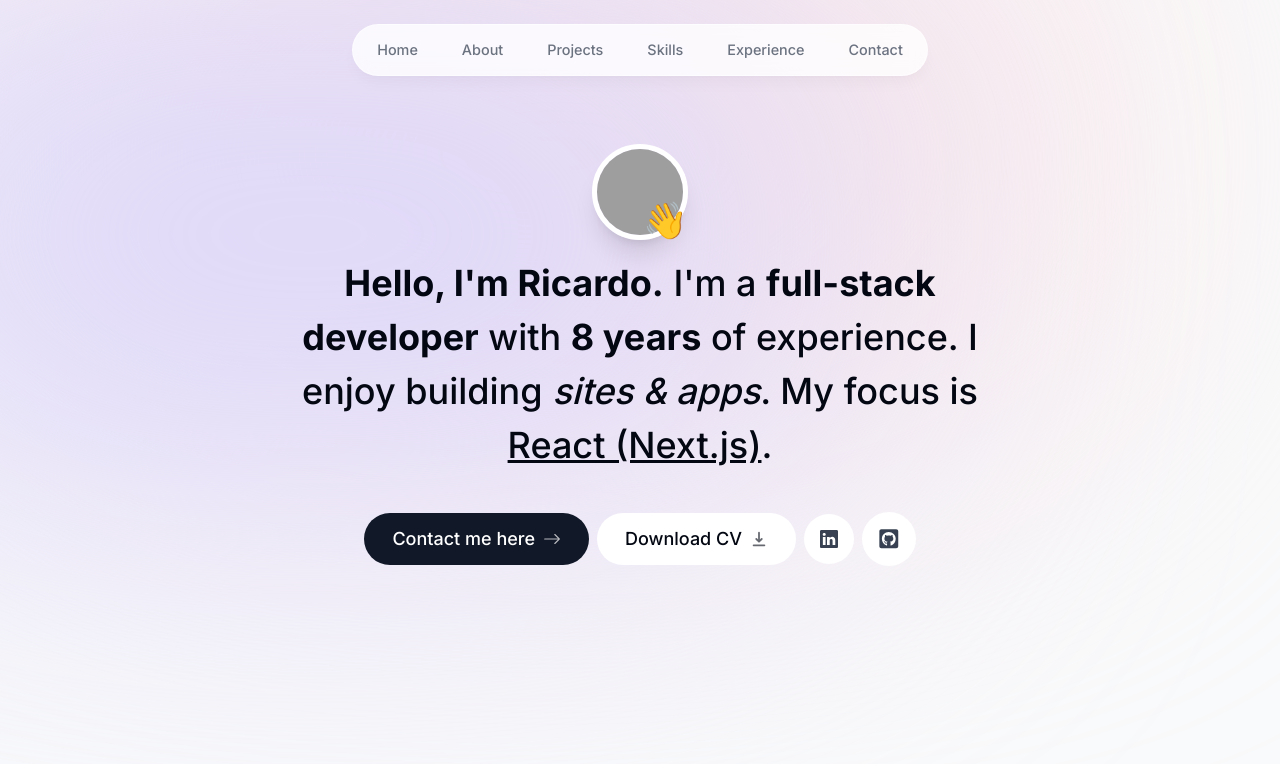
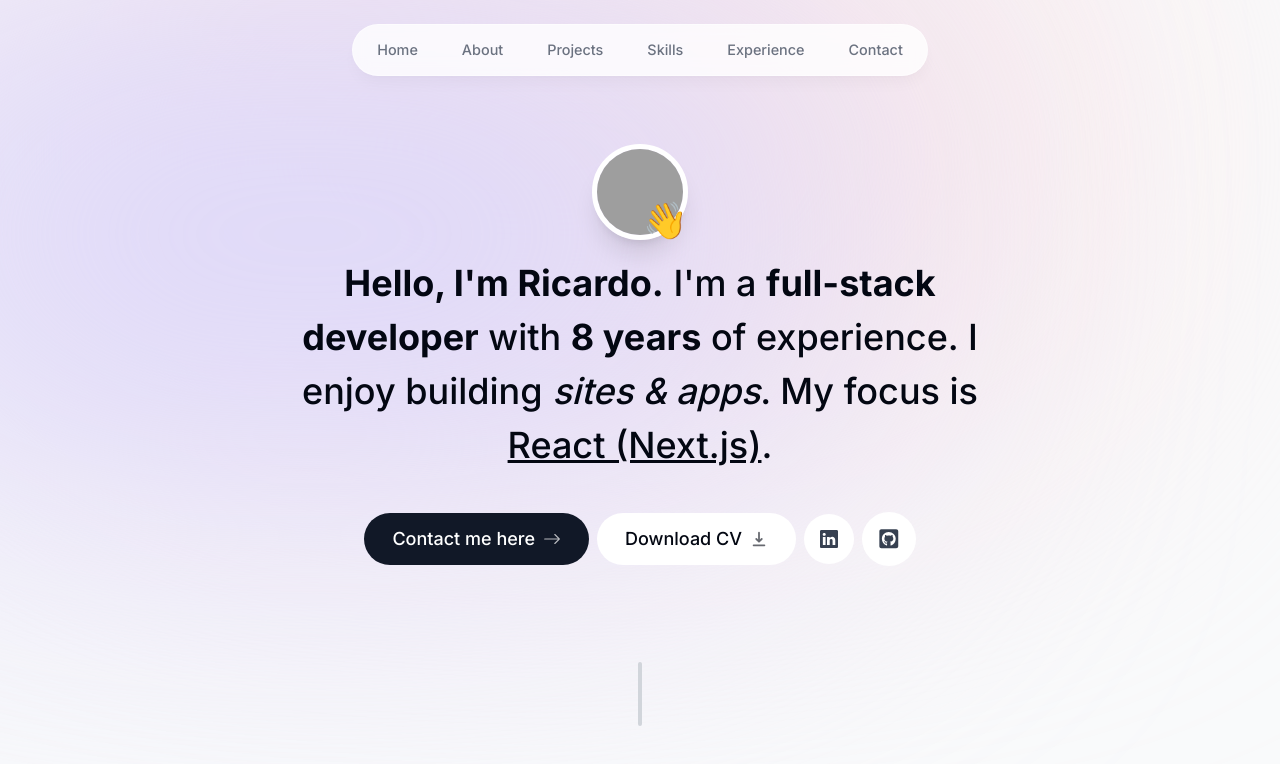
Before and after one commit to ankitgrin/Portfolio, a Next.js app: page / in a window 1280 px wide. Shown: the top 764 px of the page. Built offline with nearby package versions, Linux system fonts and the light colour scheme; grey boxes are pictures that could not be loaded.

Commit message:
section divider added

```diff
--- a/app/page.tsx
+++ b/app/page.tsx
@@ -1,9 +1,11 @@
 import Intro from "@/components/intro";
+import SectionDivider from "@/components/section-divider";
 
 export default function Home() {
   return (
     <main className="flex flex-col items-center px-4">
       <Intro />
+      <SectionDivider />
     </main>
   );
 }
--- /dev/null
+++ b/components/section-divider.tsx
@@ -0,0 +1,15 @@
+"use client";
+
+import React from "react";
+import { motion } from "framer-motion";
+
+export default function SectionDivider() {
+  return (
+    <motion.div
+      className="bg-gray-300 my-24 h-16 w-1 rounded-full hidden sm:block dark:bg-opacity-20"
+      initial={{ opacity: 0, y: 100 }}
+      animate={{ opacity: 1, y: 0 }}
+      transition={{ delay: 0.125 }}
+    ></motion.div>
+  );
+}
```
